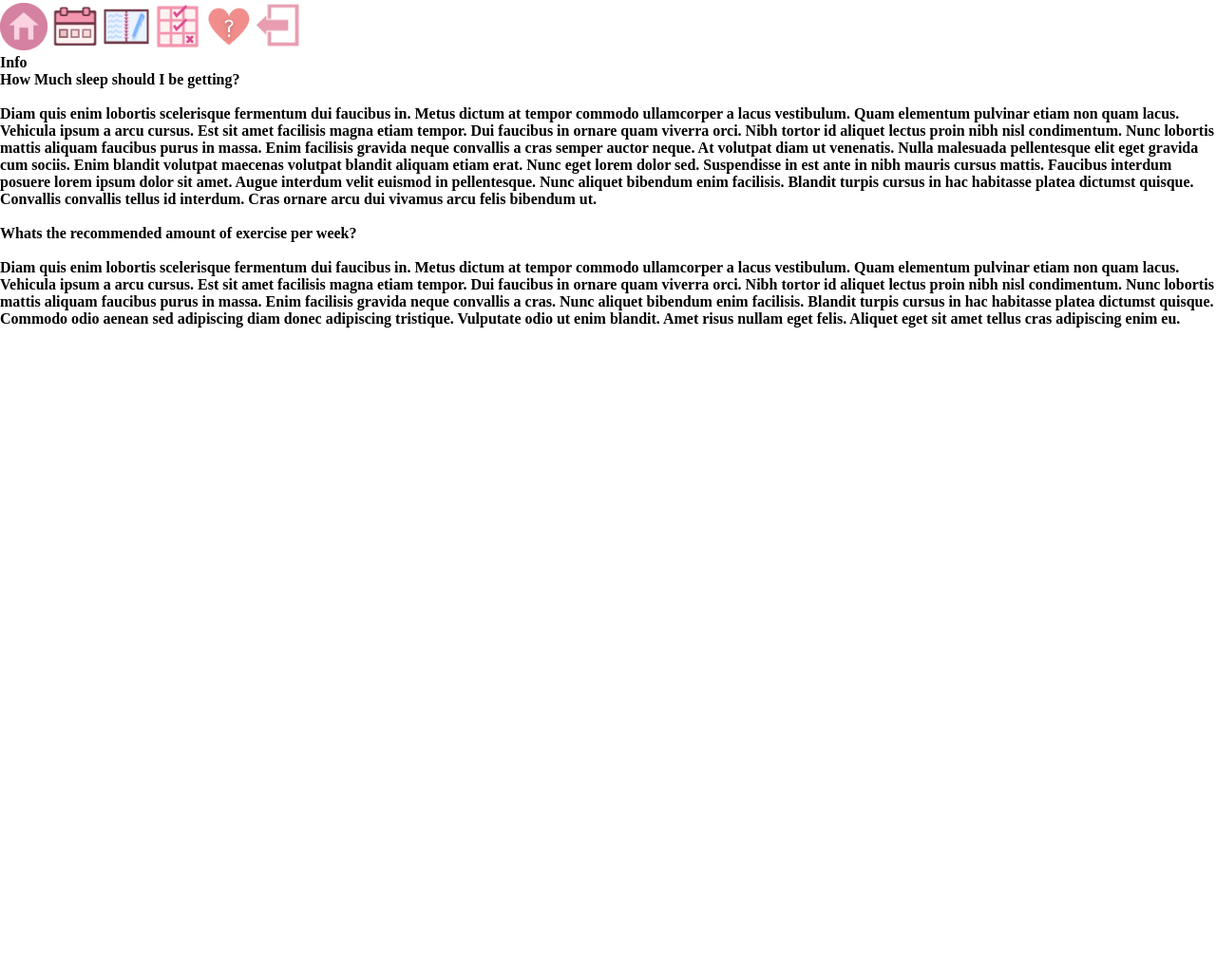
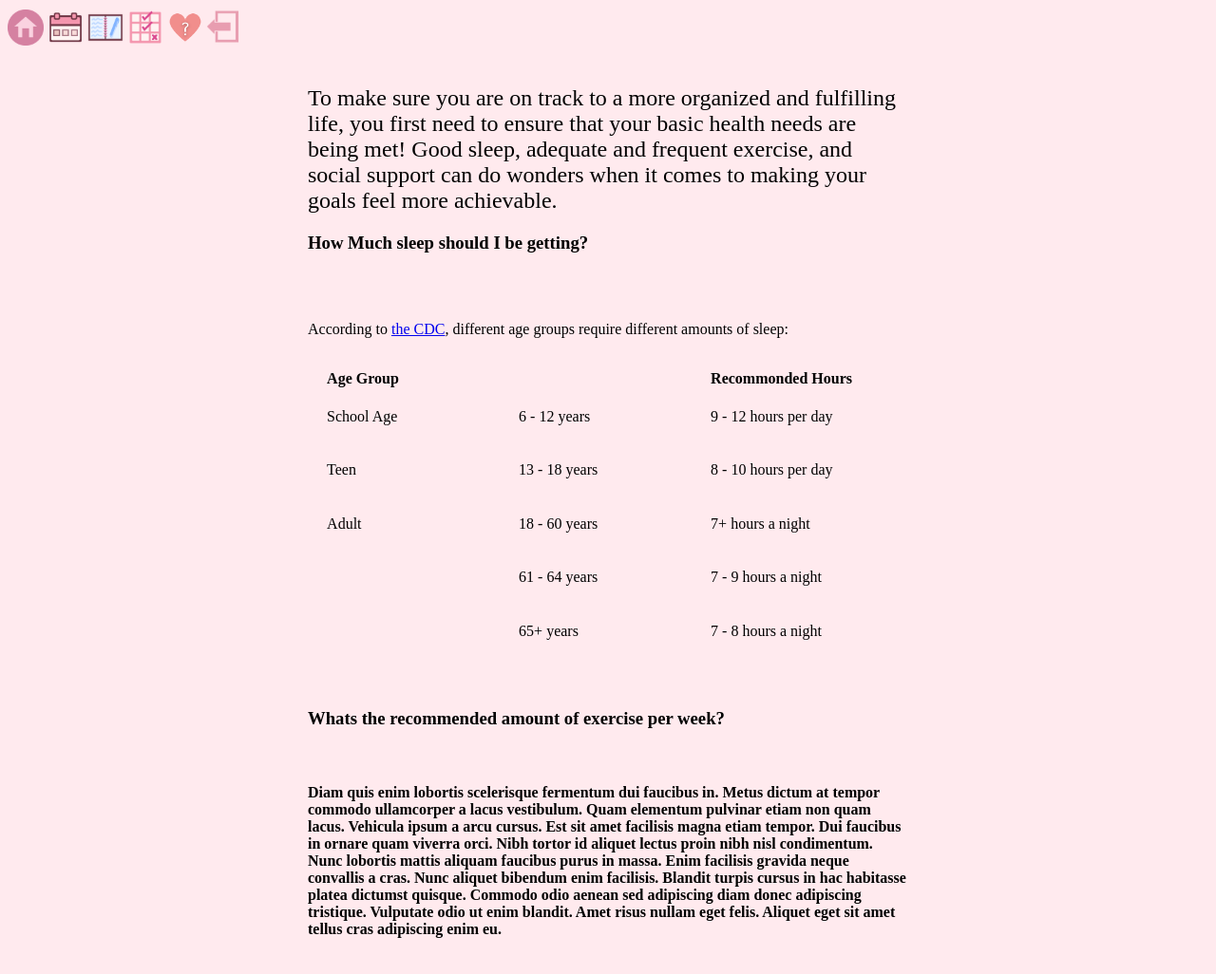
Before and after one commit to kateliberko/VirtualJournal, a Flask app: page /info in a window 1280 px wide. Shown: the whole page at 95% size. Before the commit the page ends 345 px from the top, so only its background shows below. Run offline with Flask 2, Linux system fonts and the light colour scheme.

Commit message:
some styling edits

```diff
--- a/JournalProject/app/static/habit.css
+++ b/JournalProject/app/static/habit.css
@@ -19,6 +19,7 @@ body {
 
 h1 {
     grid-area: title;
+    font-weight: normal;
     overflow: auto;
     height: 40px;
     text-align: right;
@@ -61,6 +62,7 @@ input[type="submit"]{
 
 h2 {
     color: #FC288E;
+    font-weight: normal;
 }
 
 td, th {
--- /dev/null
+++ b/JournalProject/app/static/info.css
@@ -0,0 +1,29 @@
+body {
+    font-family: serif;
+    background-color: rgb(255, 234, 238);
+}
+
+.container {
+    margin: 3%;
+    margin-left: 25%;
+    margin-right: 25%;
+}
+
+td {
+    margin: 3%;
+    padding: 3%;
+    width: 200px;
+}
+
+th {
+    text-align: left;
+    padding-left: 3%;
+}
+
+table {
+    margin-top: 5%;
+}
+
+h2 {
+    font-weight: normal;
+}
--- a/JournalProject/app/static/main.css
+++ b/JournalProject/app/static/main.css
@@ -249,6 +249,11 @@ label[for^="cb"] a{
 	font-size: 30px;
 }
 
+th {
+	font-weight: normal;
+	padding-bottom: 10px;
+}
+
 #table {
 	vertical-align: top;
 }
--- a/JournalProject/app/templates/info.html
+++ b/JournalProject/app/templates/info.html
@@ -6,7 +6,7 @@
         <meta name="viewport" content="width=device-width, initial-scale=1.0" />
 
     <!-- Bootstrap CSS -->
-        <link rel="stylesheet" href="static\main.css">
+        <link rel="stylesheet" href="static\info.css">
         <div>
             <a class="nav-link" href="/mainpage"><img src="static\images\home.png " width="3%"></a>
             <a class="nav-link" href="/calendar"><img src="static\images\calendar_icon.png " width="3%"></a>
@@ -18,15 +18,48 @@
     </head>
 
     <body>
-        <div>
-            <h1>Info</h1>
-        </div>
-        <div>
-            <h3>How Much sleep should I be getting?</h3><br>
-            <h4>
-                Diam quis enim lobortis scelerisque fermentum dui faucibus in. Metus dictum at tempor commodo ullamcorper a lacus vestibulum. Quam elementum pulvinar etiam non quam lacus. Vehicula ipsum a arcu cursus. Est sit amet facilisis magna etiam tempor. Dui faucibus in ornare quam viverra orci. Nibh tortor id aliquet lectus proin nibh nisl condimentum.
-                Nunc lobortis mattis aliquam faucibus purus in massa. Enim facilisis gravida neque convallis a cras semper auctor neque. At volutpat diam ut venenatis. Nulla malesuada pellentesque elit eget gravida cum sociis. Enim blandit volutpat maecenas volutpat blandit aliquam etiam erat. Nunc eget lorem dolor sed. Suspendisse in est ante in nibh mauris cursus mattis. Faucibus interdum posuere lorem ipsum dolor sit amet. Augue interdum velit euismod in pellentesque. Nunc aliquet bibendum enim facilisis. Blandit turpis cursus in hac habitasse platea dictumst quisque. Convallis convallis tellus id interdum. Cras ornare arcu dui vivamus arcu felis bibendum ut.
-            </h4>
+        <div class="container">
+            <h2>To make sure you are on track to a more organized and fulfilling life, you first need to ensure that your basic health needs are being met! Good sleep, adequate and frequent exercise, and social support can do wonders when it comes to making your goals feel more achievable.</h2>
+            <h3>How Much sleep should I be getting?</h3><br><br>
+            <p>
+                According to <a href="https://www.cdc.gov/sleep/about_sleep/how_much_sleep.html">the CDC</a>, different age groups require different amounts of sleep:
+                <table>
+                    <thead>
+                        <tr>
+                            <th>Age Group</th>
+                            <th></th>
+                            <th>Recommonded Hours</th>
+                        </tr>
+                    </thead>
+                    <tbody>
+                        <tr>
+                            <td>School Age</td>
+                            <td>6 - 12 years</td>
+                            <td>9 - 12 hours per day</td>
+                        </tr>
+                        <tr>
+                            <td>Teen</td>
+                            <td>13 - 18 years</td>
+                            <td>8 - 10 hours per day</td>
+                        </tr>
+                        <tr>
+                            <td>Adult</td>
+                            <td>18 - 60 years</td>
+                            <td>7+ hours a night</td>
+                        </tr>
+                        <tr>
+                            <td></td>
+                            <td>61 - 64 years</td>
+                            <td>7 - 9 hours a night</td>
+                        </tr>
+                        <tr>
+                            <td></td>
+                            <td>65+ years</td>
+                            <td>7 - 8 hours a night</td>
+                        </tr>
+                    </tbody>
+                </table>
+            </p>
             <br/>
             <h3>Whats the recommended amount of exercise per week?</h3><br>
             <h4>
```
Also changed, not shown: JournalProject/app/virtualjournal.db.
